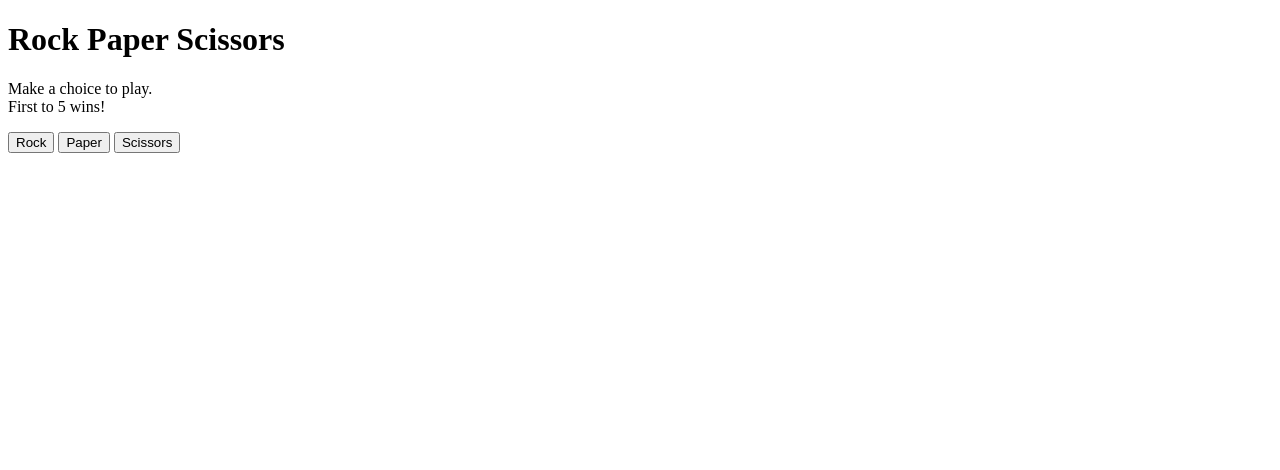
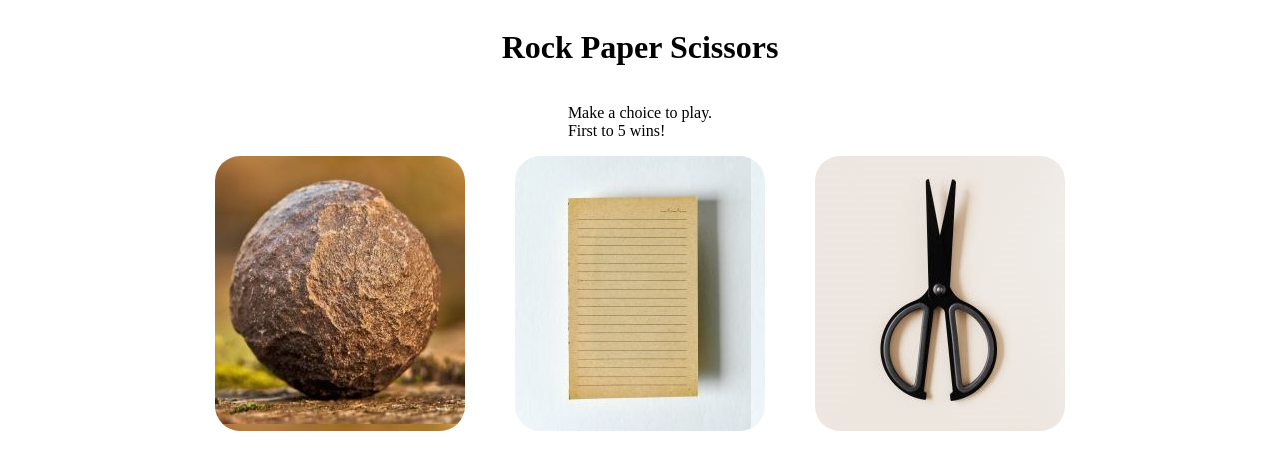
Before and after one commit to JimmyMetz3/TOP-rock-paper-scissors, a plain HTML site: page index.html in a window 1280 px wide. Drawn offline with nearby package versions, Linux system fonts and the light colour scheme.

Commit message:
Add images for choices

```diff
--- a/index.html
+++ b/index.html
@@ -8,18 +8,22 @@
     <link rel="stylesheet" href="styles/style.css" />
   </head>
   <body>
-    <h1>Rock Paper Scissors</h1>
-    <p>Make a choice to play. <br />First to 5 wins!</p>
+    <div id="header">
+      <h1><span class="auto-type"></span></h1>
+      <p>Make a choice to play. <br />First to 5 wins!</p>
+    </div>
     <div class="choices">
-      <button id="rock">Rock</button>
-      <button id="paper">Paper</button>
-      <button id="scissors">Scissors</button>
+      <button id="rock"></button>
+      <button id="paper"></button>
+      <button id="scissors"></button>
     </div>
     <div id="resultsDiv">
       <h2 id="results"></h2>
       <p id="playerTotal"></p>
       <p id="computerTotal"></p>
     </div>
+
+    <script src="https://unpkg.com/typed.js@2.0.15/dist/typed.umd.js"></script>
     <script src="index.js"></script>
   </body>
 </html>
--- a/index.js
+++ b/index.js
@@ -1,6 +1,6 @@
 const choices = ["Rock", "Paper", "Scissors"];
 let playerScore = 0;
-let computerScore = 0;
+let computerScore = 4;
 const playerTotal = document.getElementById("playerTotal");
 const computerTotal = document.getElementById("computerTotal");
 const btns = document.querySelectorAll('.choices button');
@@ -87,6 +87,7 @@ function determineWinner() {
             button.style.display = 'none'
         })
         resultsText.innerText = "";
+        document.body.classList.toggle("computerWins")
     }
 }
 
@@ -103,6 +104,7 @@ function clearScores() {
     btns.forEach(button => {
         button.style.display = ""
     })
+    // document.body.classList.remove("computerWins")
 }
 
 
@@ -118,3 +120,10 @@ for (i of btns) {
 
     })
 }
+
+let typed = new Typed(".auto-type", {
+    strings: ["Rock Paper Scissors"],
+    typeSpeed: 150,
+    loop: false,
+    showCursor: false
+})
--- a/styles/style.css
+++ b/styles/style.css
@@ -1,3 +1,41 @@
-.choices button {
+body {
+    display: flex;
+    flex-direction: column;
 
 }
+
+.choices{
+    display: flex;
+    justify-content: center;
+    gap: 50px ;
+}
+
+#header, #resultsDiv{
+    display: flex;
+    flex-direction: column;
+    justify-content: center;
+    align-items: center;
+}
+
+#rock, #paper, #scissors {
+    border: none;
+    border-radius: 25px;
+    width: 250px;
+    height: 275px;
+}
+
+#rock {
+    background-image: url("/images/rock.jpg");
+}
+
+#paper {
+    background-image: url("/images/paper.jpg");
+}
+
+#scissors {
+    background-image: url("/images/scissors.jpg");
+}
+
+/* .computerWins {
+    background-image: url("/images/computerWins.jpg");
+} */
```
Also changed, not shown: images/computerWins.jpg (added), images/paper.jpg (added), images/rock.jpg (added), images/scissors.jpg (added).
